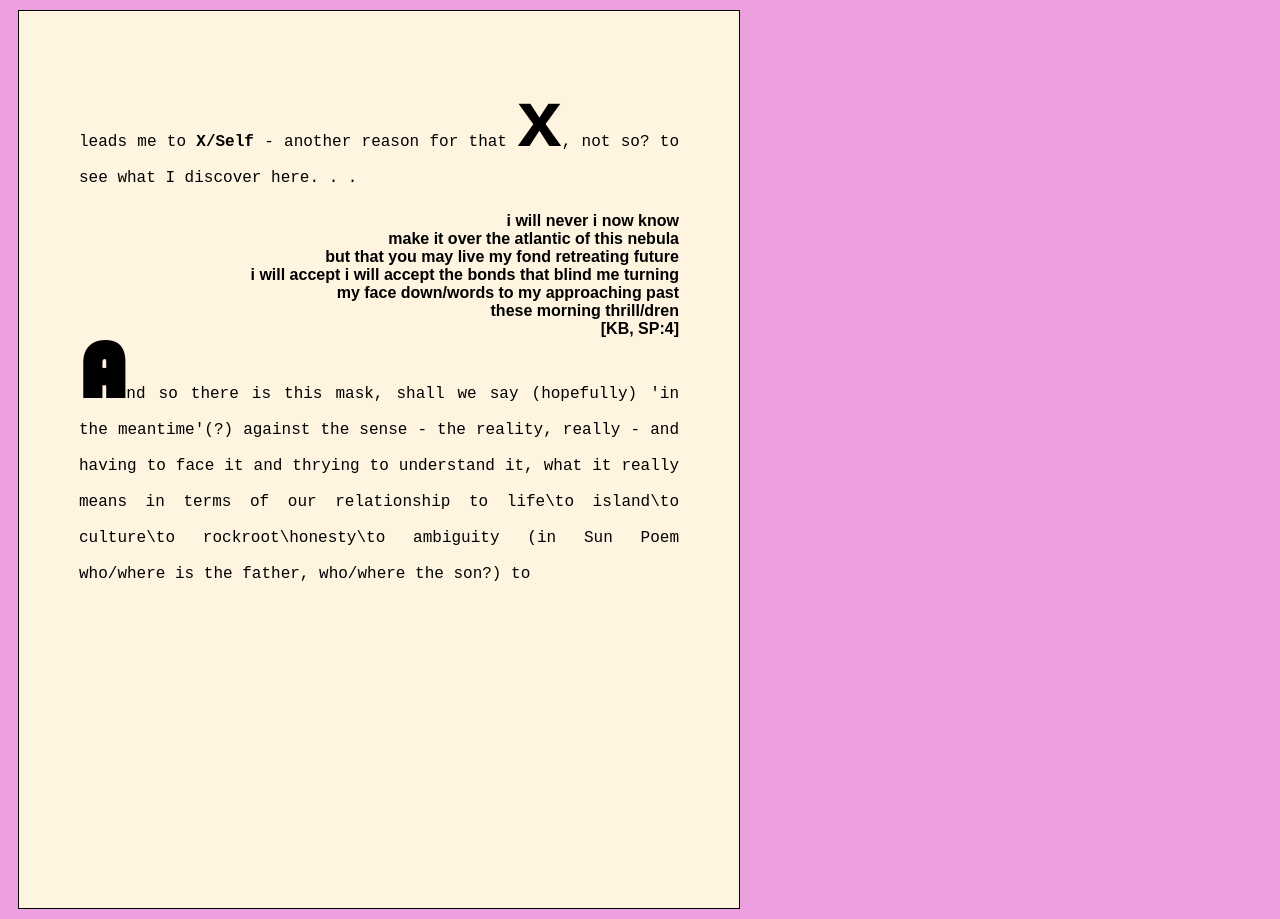
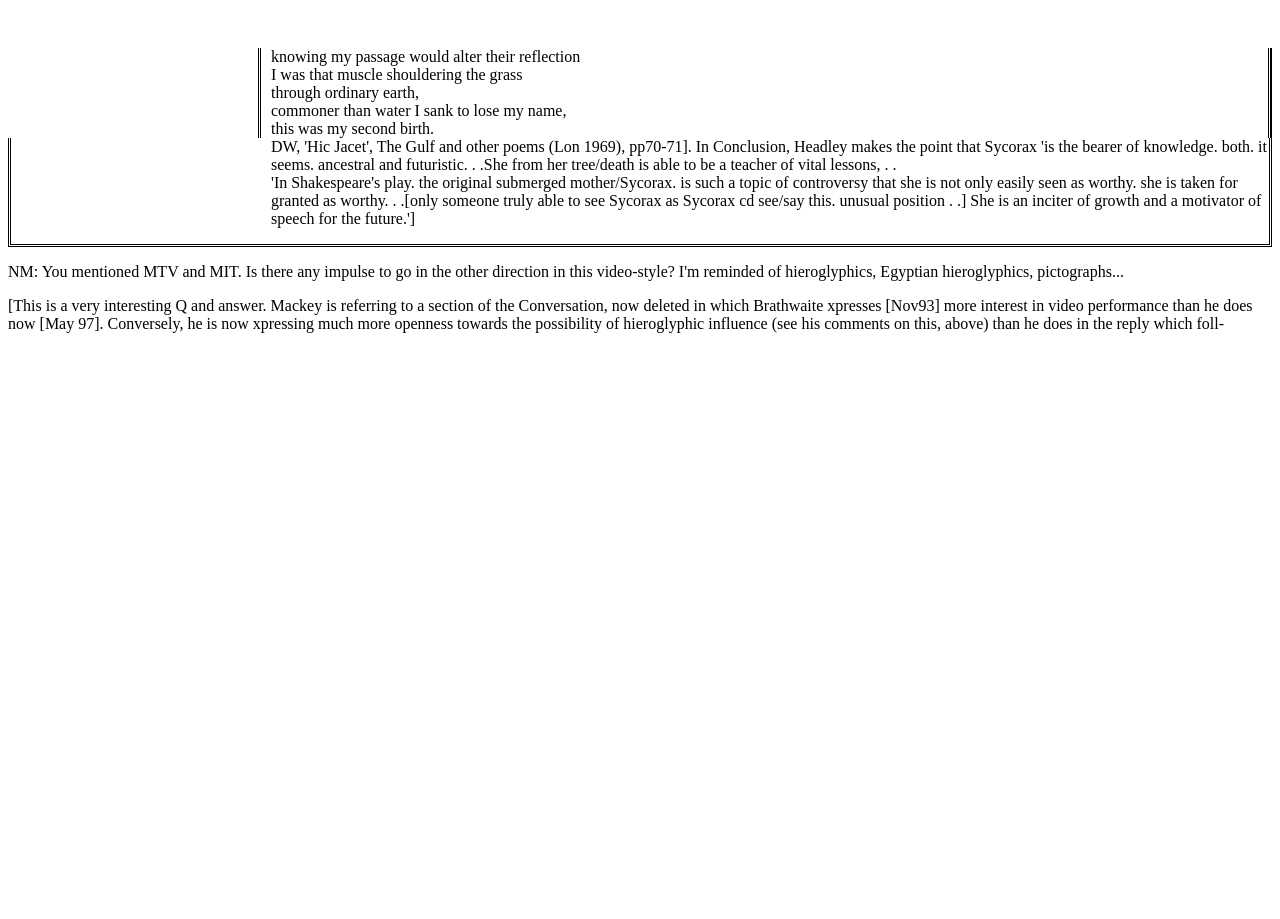
Before and after one commit to marol895/Core-Lab-1, a plain HTML site: page index.html in a window 1280 px wide. After the commit the page ends 800 px from the top, so only its background shows below. Drawn offline with Linux system fonts and the light colour scheme; a web font is replaced by a local one.

Commit message:
Add files via upload

```diff
--- a/index.html
+++ b/index.html
@@ -4,15 +4,26 @@
     <meta charset="UTF-8">
     <meta name="viewport" content="width=device-width, initial-scale=1.0">
     <link rel="stylesheet" href="style.css">
-    <link rel="stylesheet" href="https://use.typekit.net/ibi0oew.css">
-    <title>thedemowebsite</title>
+    <title>Document</title>
 </head>
 <body>
-    <div>
-    <p id="My1stParagraph">leads me to <b>X/Self</b> - another reason for that <span id="thex">x</span>, not so? to see what I discover here. . .</p>
-    <P id="My2ndParagraph"> i will never i now know <br> make it over the atlantic of this nebula <br> but that you may live my fond retreating future<br> i will accept i will accept the bonds that blind me <b> </b>turning my face down/words to my approaching past <br> these morning thrill/dren <br> [KB, SP:4] </p>
-    <p id="My3rdParagraph"><span id="theA">A</span>nd so there is this mask, shall we say (hopefully) 'in the meantime'(?) against the sense - the reality, really - and having to face it and thrying to understand it, what it really means in terms of our relationship to life\to island\to culture\to rockroot\honesty\to ambiguity (in Sun Poem who/where is the father, who/where the son?) to</p>
-    </div>
+<div id="box1">
+    <p id="firstpoem"> knowing my passage would alter their reflection <br>
+I was that muscle shouldering the grass <br>
+through ordinary earth,<br>
+commoner than water I sank to lose my name,<br>
+this was my second birth.<br>
+</p>
+</div>
+<div id="box">
+<p id="secondpoem">DW, 'Hic Jacet', The Gulf and other poems (Lon 1969), pp70-71]. In Conclusion, Headley makes the point that Sycorax 'is the bearer of knowledge. both. it seems. ancestral and futuristic. . .She from her tree/death is able to be a teacher of vital lessons, . . </p>
+
+<p id="thirdpoem">'In Shakespeare's play. the original submerged mother/Sycorax. is such a topic of controversy that she is not only easily seen as worthy. she is taken for granted as worthy. . .[only someone truly able to see Sycorax as Sycorax cd see/say this. unusual position . .] She is an inciter of growth and a motivator of speech for the future.']</p>
+</div>
+
+<p id="fourthpoem">NM: You mentioned MTV and MIT. Is there any impulse to go in the other direction in this video-style? I'm reminded of hieroglyphics, Egyptian hieroglyphics, pictographs...</p>
+
+<p>[This is a very interesting Q and answer. Mackey is referring to a section of the Conversation, now deleted in which Brathwaite xpresses [Nov93] more interest in video performance than he does now [May 97]. Conversely, he is now xpressing much more openness towards the possibility of hieroglyphic influence (see his comments on this, above) than he does in the reply which foll-</p>
+
 </body>
-
 </html>
--- a/style.css
+++ b/style.css
@@ -1,45 +1,29 @@
-@font-face {
-     font-family: 'bauhaus_93regular';
-    src: url('fonts/bauhaus_93_regular.woff2') format('woff2'),
-         url('fonts/bauhaus_93_regular.woff') format('woff');
-    font-weight: normal;
-    font-style: normal;
+#firstpoem {
+    margin-top: 3em;
+    margin-left: 15em;
+    border-left: double; 2px solid black;
+    padding-left: 10px;
+    border-right: double; 2px solid black;
 }
-body {
-background-color: #eca0e0;
+
+#secondpoem {
+    margin-top: -1em;
+    margin-left: 15em;
+    padding-left: 10px;
 }
-div {
-    padding-top: 20px;
-    width: 600px;
-    min-height: 777px;
-    background-color: #fff4e0;
-    border: 1px solid #000;
-    margin: 10px;
-    padding: 60px;
-    font-family: 'Courier New', Courier, monospace;
-    text-align: justify;
+
+#thirdpoem {
+    margin-top: -1em;
+    margin-left: 15em;
+    padding-left: 10px;
 }
-#My2ndParagraph {
-    text-align: right;
-    font-weight: bold;
-    width: 50ch;
-    margin-left: auto;
-    margin-right: 0;
-    font-family: "lores-12", sans-serif;
+#box1 {
+    padding-left: 10px;
+    border-right: 1px solid black;
 }
-#thex {
-    font-family: "lores-12", sans-serif;
-    font-weight: bold;
-    font-size: 5em;
+#box {
+    border-left: double; 2px solid black;
+    padding-left: 10px;
+    border-right: double; 2px solid black;
+    border-bottom: double; 2px solid black;
 }
-#theA {
-    font-family: "bauhaus_93regular", sans-serif;
-    font-weight: bold;
-    font-size: 5em;
-}
-#My1stParagraph, #My3rdParagraph {
-   line-height: 36px;
-}
-#My1stParagraph {
-    margin-top: 30px;
-}
```
